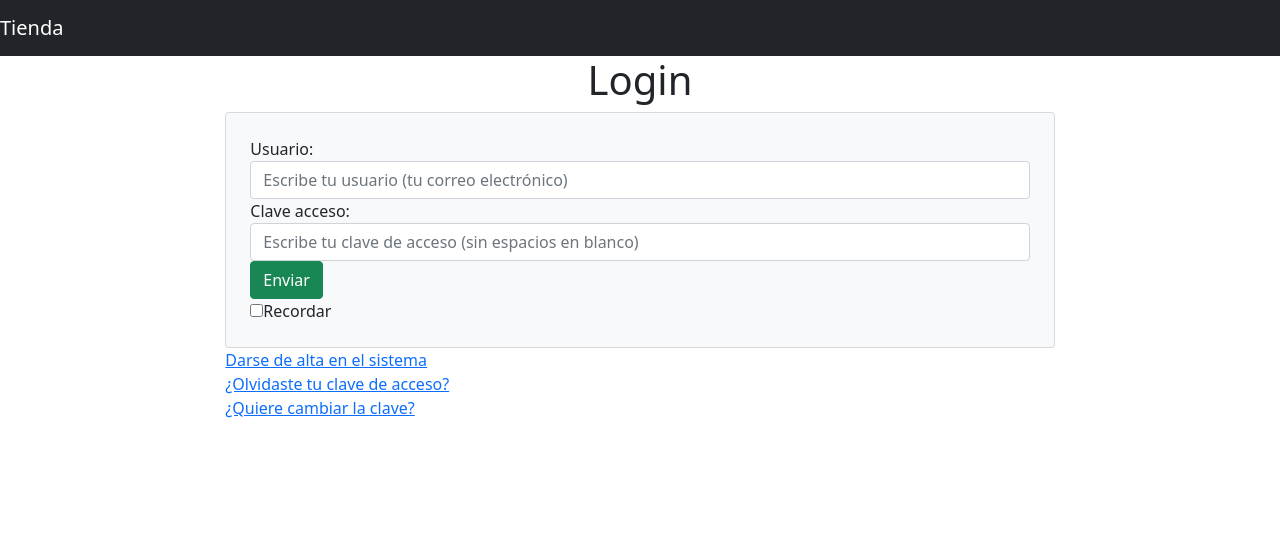
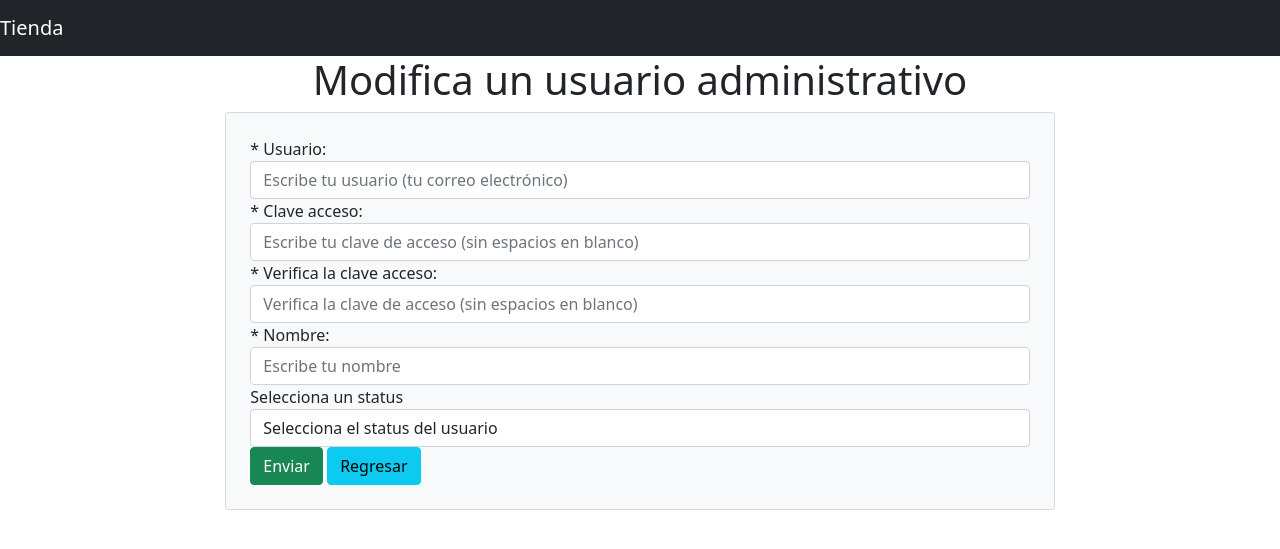
Before and after one commit to FranIglesia/Proyecto, a PHP site: page /app/vistas/admonUsuariosModificaVista.php in a window 1280 px wide. Shown: the top 549 px of the page. Run offline with PHP 8.4, Linux system fonts and the light colour scheme; data that the repository does not hold is empty; some libraries are stand-ins or nearby versions.

Commit message:
mostrar-modificar informacion

```diff
--- a/app/libs/MySQLdb.php
+++ b/app/libs/MySQLdb.php
@@ -32,15 +32,26 @@ class MySQLdb{
     } else {
       //print "El conjunto de caracteres es: ".mysqli_character_set_name($this->conn)."<br>";
     }
-  }
+  } //fin constructora
 
-//datos
+  //Query regresa un solo registro en un array asociado
   function query($sql){
     $data = array();
     $r = mysqli_query($this->conn, $sql);
     if($r){
       if(mysqli_num_rows($r)>0){
         $data = mysqli_fetch_assoc($r);
+      }
+    }
+    return $data;
+  }
+
+  function querySelect($sql){
+    $data = array();
+    $r = mysqli_query($this->conn, $sql);
+    if($r){
+      while($row = mysqli_fetch_assoc($r)){
+        array_push($data, $row);
       }
     }
     return $data;
--- /dev/null
+++ b/app/vistas/admonUsuariosModificaVista.php
@@ -0,0 +1,59 @@
+<?php include_once("encabezado.php"); ?>
+<h1 class="text-center">Modifica un usuario administrativo</h1>
+<div class="card p-4 bg-light">
+  <form action="<?php print RUTA; ?>admonUsuarios/cambio/" method="POST">
+    <div class="form-group text-left">
+      <label for="usuario">* Usuario:</label>
+      <input type="email" name="usuario" class="form-control" required
+      placeholder="Escribe tu usuario (tu correo electrónico)"
+      value="<?php
+      print isset($datos['data']['usuario'])?$datos['data']['usuario']:'';
+      ?>"
+      >
+    </div>
+    <div class="form-group text-left">
+      <label for="clave1">* Clave acceso:</label>
+      <input type="password" name="clave1" class="form-control" required
+      placeholder="Escribe tu clave de acceso (sin espacios en blanco)"
+      value="<?php
+      print isset($datos['data']['clave1'])?$datos['data']['clave1']:'';
+      ?>"
+      >
+    </div>
+    <div class="form-group text-left">
+      <label for="clave2">* Verifica la clave acceso:</label>
+      <input type="password" name="clave2" class="form-control" required
+      placeholder="Verifica la clave de acceso (sin espacios en blanco)"
+      value="<?php
+      print isset($datos['data']['clave2'])?$datos['data']['clave2']:'';
+      ?>"
+      >
+    </div>
+
+    <div class="form-group text-left">
+      <label for="nombre">* Nombre:</label>
+      <input type="text" name="nombre" class="form-control"
+      placeholder="Escribe tu nombre" required
+      value="<?php
+      print isset($datos['data']['nombre'])?$datos['data']['nombre']:'';
+      ?>"
+      >
+    </div>
+
+    <div class="form-group">
+      <label for="status">Selecciona un status</label>
+      <select class="form-control" name="status" id="status">
+        <option value="void">Selecciona el status del usuario</option>
+        <option value="1">Activo</option>
+        <option value="0">Inactivo</option>
+      </select>
+
+    </div>
+
+    <div class="form-group text-left">
+      <input type="submit" value="Enviar" class="btn btn-success">
+      <a href="<?php print RUTA; ?>admonUsuarios" class="btn btn-info">Regresar</a>
+    </div>
+  </form>
+</div><!--card-->
+<?php include_once("piepagina.php"); ?>
```
Also changed, not shown: app/controladores/AdmonUsuarios.php (+46 -3 lines), app/modelos/AdmonUsuariosModelo.php (+13 -1 lines), app/vistas/admonUsuariosCaratulaVista.php (+24 -0 lines).
